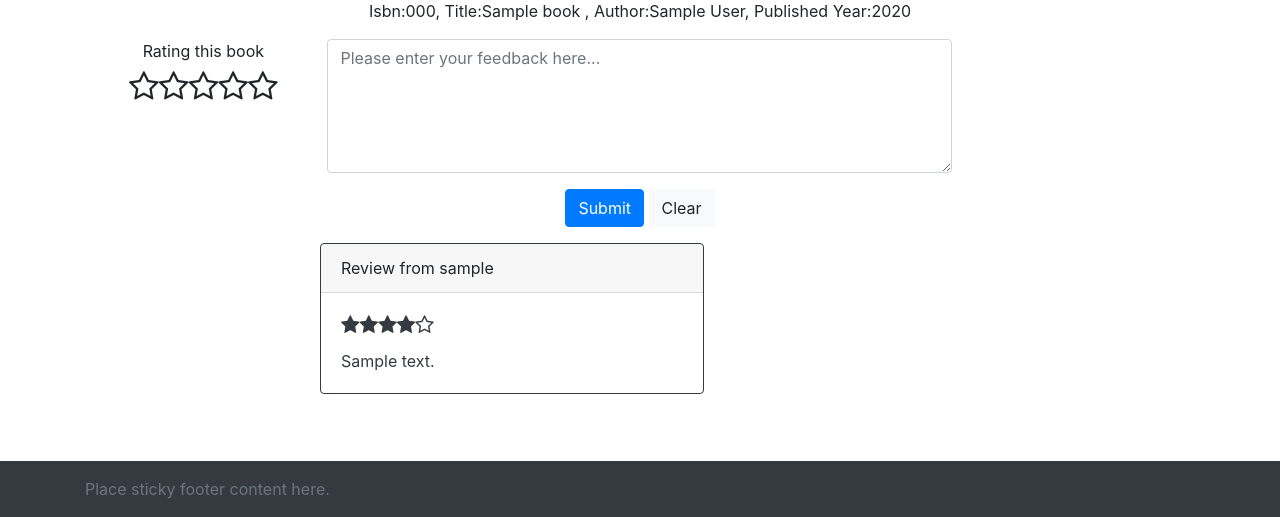
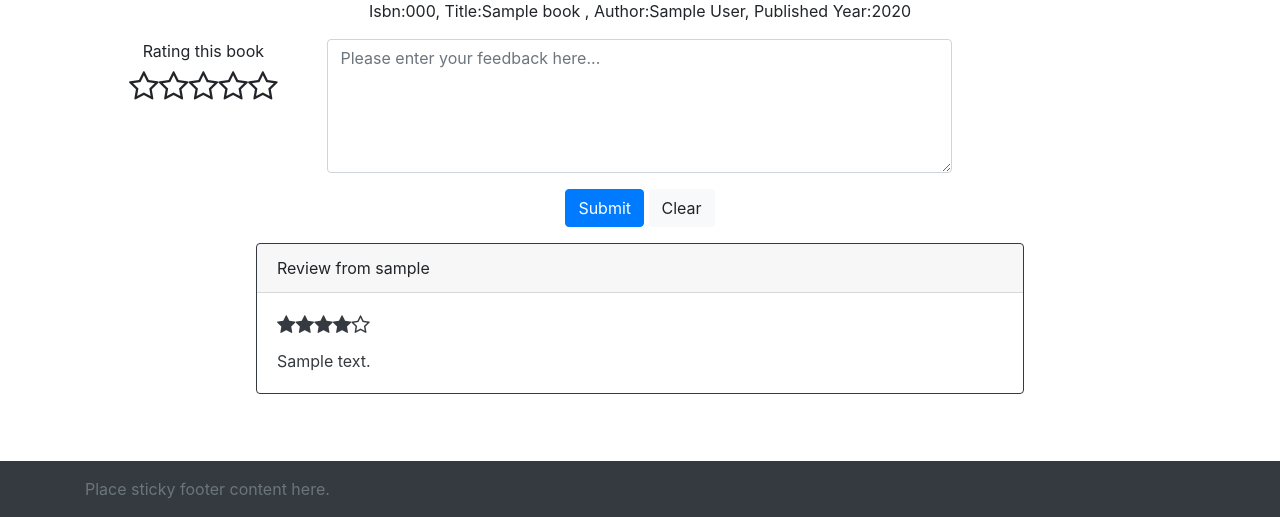
Before and after one commit to macTracyHuang/cs50w_project1, a Flask app: template templates/books.html in a window 1280 px wide. Shown: the part 283-800 px from the top of the page. Run offline with Flask 2, Linux system fonts and the light colour scheme; the template is opened without the code that fills it: most values are stand-ins (such as "Sample title", 1, 10 or a date in 2020); some libraries are stand-ins or nearby versions.

Commit message:
fix comment size

```diff
--- a/templates/books.html
+++ b/templates/books.html
@@ -39,7 +39,7 @@ Books
 </form>
 <!-- Display other revies -->
 {% for review in reviews %}
-<div class="card border-dark mb-3 text-left offset-lg-3" style="max-width: 30vw;"">
+<div class="card border-dark mb-3 text-left mx-auto" style="width:60vw;">
   <div class="card-header">Review from {{ review.User.username}}</div>
   <div class="card-body text-dark">
     <h5 class="card-title"><input type="hidden" id="rating" readonly class="rating" name="rating" value="{{review.Review.rating}}" data-filled="fa fa-star fa-1x" data-empty="fa fa-star-o fa-1x" data-fractions="3"/></h5>
```
Also changed, not shown: 1 other file.
